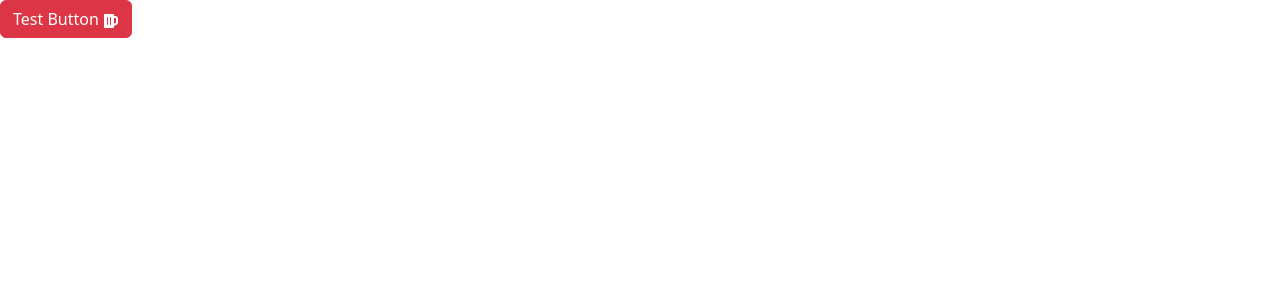
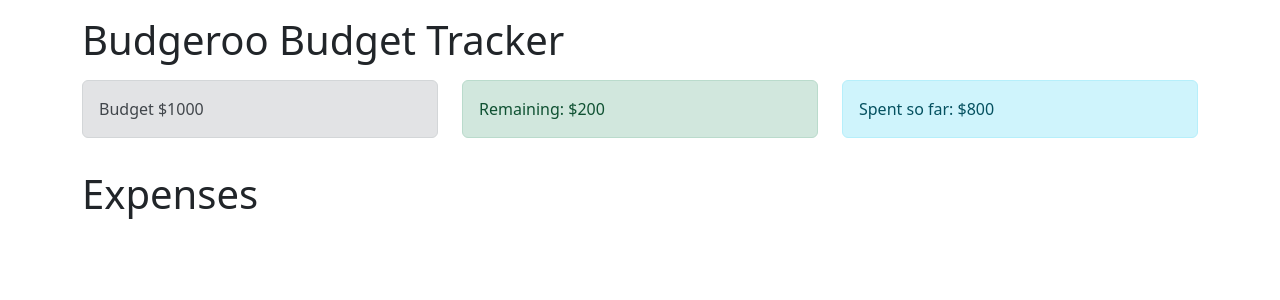
Before and after one commit to ShaunFerris/budgeroo, a React (Vite) app: page / in a window 1280 px wide. Shown: the top 300 px of the page. Built offline with nearby package versions, Linux system fonts and the light colour scheme.

Commit message:
Mockup first components and begin UI layout

```diff
--- a/src/App.jsx
+++ b/src/App.jsx
@@ -1,11 +1,26 @@
 import React from 'react';
-import { Button } from 'react-bootstrap';
-import { FaBeer } from 'react-icons/fa';
+import Budget from './components/Budget';
+import Remaining from './components/Remaining';
+import ExpenseTotal from './components/ExpenseTotal';
 
 const App = () => {
     return (
-        <Button variant='danger'>Test Button <FaBeer /></Button>
-    )
+        <div className='container'>
+            <h1 className='mt-3'>Budgeroo Budget Tracker</h1>
+            <div className='row mt-3'>
+                <div className='col-sm'>
+                    <Budget />
+                </div>
+                <div className='col-sm'>
+                    <Remaining />
+                </div>
+                <div className='col-sm'>
+                    <ExpenseTotal />
+                </div>
+            </div>
+            <h1 className='mt-3'>Expenses</h1>
+        </div>
+    );
 }
 
 export default App;
--- /dev/null
+++ b/src/components/Budget.jsx
@@ -0,0 +1,11 @@
+import React from 'react';
+
+const Budget = () => {
+    return (
+        <div className='alert alert-secondary'>
+            <span>Budget $1000</span>
+        </div>
+    );
+};
+
+export default Budget;
--- /dev/null
+++ b/src/components/ExpenseTotal.jsx
@@ -0,0 +1,11 @@
+import React from "react";
+
+const ExpenseTotal = () => {
+    return (
+        <div className="alert alert-info">
+            <span>Spent so far: $800</span>
+        </div>
+    );
+};
+
+export default ExpenseTotal;
--- /dev/null
+++ b/src/components/Remaining.jsx
@@ -0,0 +1,11 @@
+import React from "react";
+
+const Remaining = () => {
+    return (
+        <div className="alert alert-success">
+            <span>Remaining: $200</span>
+        </div>
+    );
+};
+
+export default Remaining;
```
